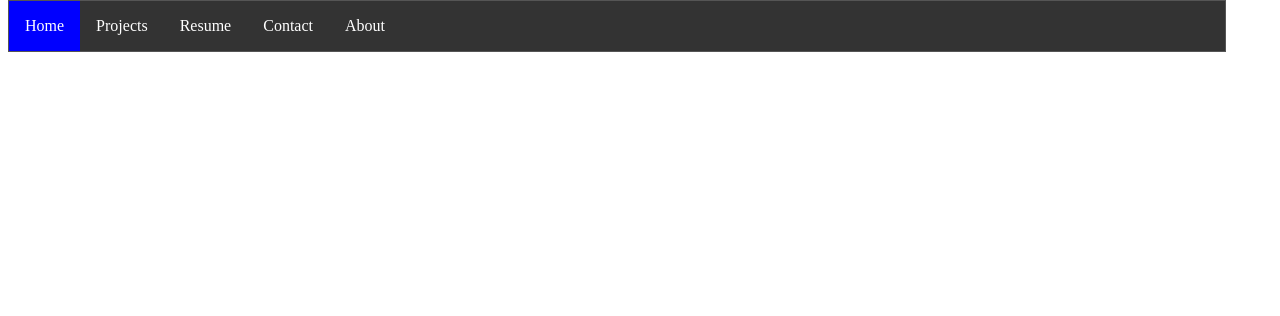
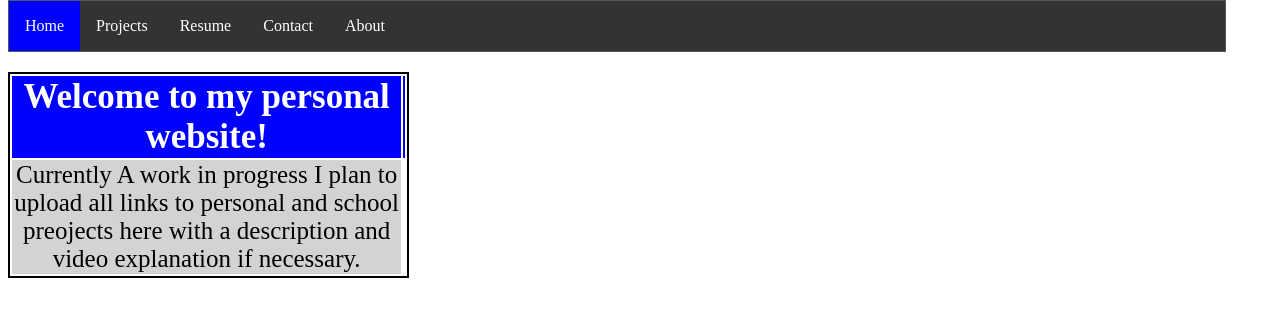
Before and after one commit to jwcappie/jwcappie.github.io, a plain HTML site: page home.html in a window 1280 px wide. Drawn offline with Linux system fonts and the light colour scheme.

Commit message:
UPDATED HOME

```diff
--- a/home.html
+++ b/home.html
@@ -4,7 +4,7 @@
 
 <head>
     <ul>
-            <li><a href="home.html" class = active>Home</a></li>
+            <li><a href="https://jwcappie.github.io/home.html" class = active>Home</a></li>
             <li><a href="projects.html">Projects</a></li>
             <li><a href="resume.html">Resume</a></li>
             <li><a href="contact.html">Contact</a></li>
@@ -12,10 +12,45 @@
     </ul>
 <!-- ************************************************************-->
 </head>
+<body>
+    <table>
+        <tr><th> Welcome to my personal website!  </th><th> </th></tr>
+        <tr><td class = "desc">
+            Currently A work in progress I plan to upload all links to personal and school preojects here with a description and video explanation if necessary.
 
+        </td></tr>
+
+    </table>
+</body>
 
 <style>
     /* NAV BAR ************************/
+    th{
+        text-align: center;
+        font-size: 35px;
+        background-color: blue;
+        color: white;
+    }
+    body
+        {
+            padding-top: 5%;
+            width: 33%;
+        }
+        table
+        {
+            background-color: white;
+            border: 2px solid black;
+            width: 95%;
+
+        }
+
+        .desc
+        {
+            text-align: center;
+            font-size: 25px;
+            width: 100%;
+            background-color: lightgray;
+        }
     ul
     {
         list-style-type: none;
```
